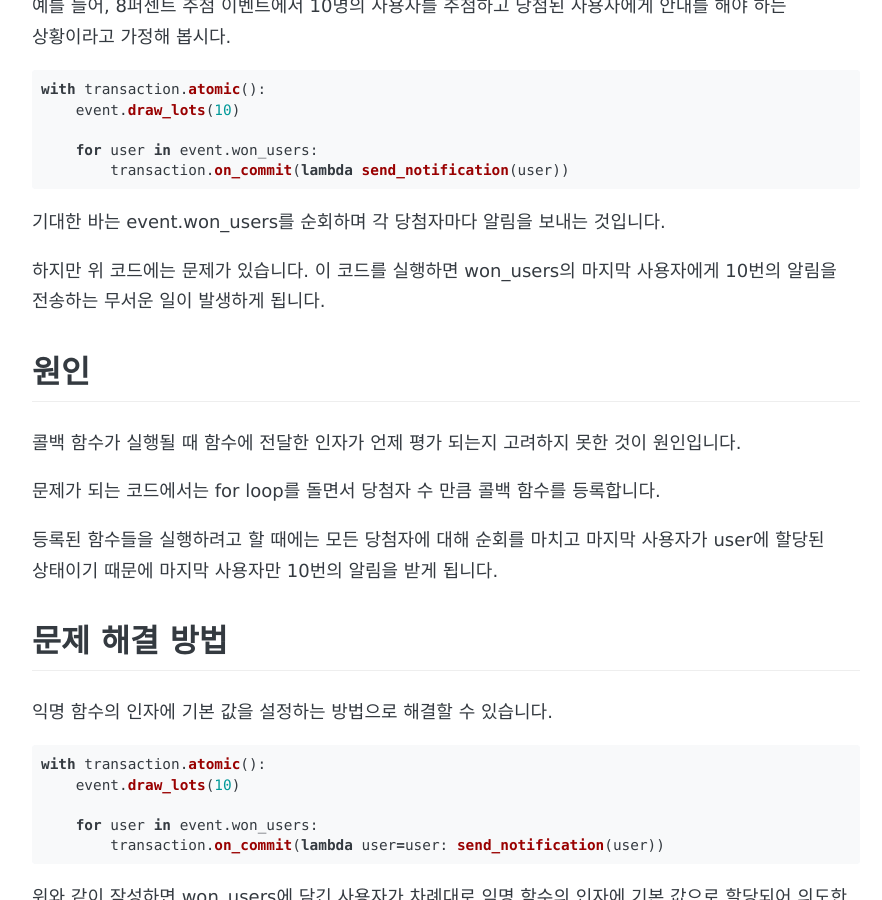
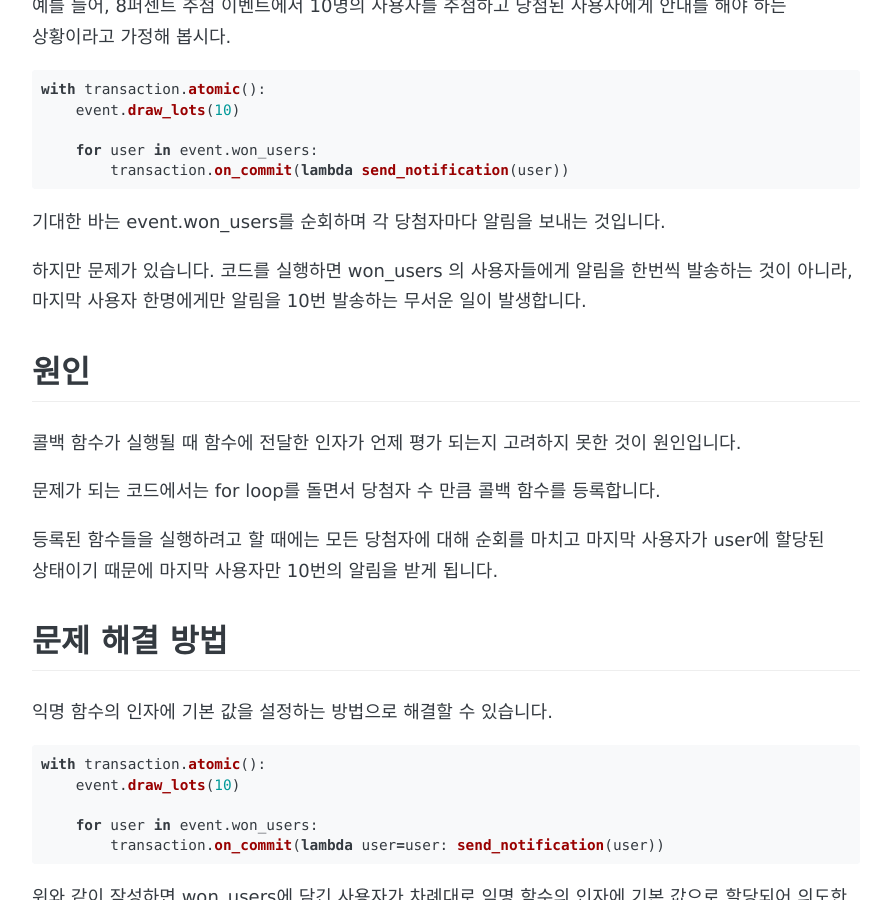
Before and after one commit to 8percent/8percent.github.io, a Jekyll site: the page built from _posts/2020-10-26-transaction-on-commit.md, in a window 1280 px wide and 900 px high, scrolled down 615 px. Shown: the whole window, without its empty margins (194-1076 px from the left). Built offline with Jekyll 4.4.1, drawn with Linux system fonts in a browser that asks for light colours; some web fonts are replaced.

Commit message:
Update _posts/2020-10-26-transaction-on-commit.md
Co-authored-by: Bak Yeon O <bakyeono@gmail.com>

```diff
--- a/_posts/2020-10-26-transaction-on-commit.md
+++ b/_posts/2020-10-26-transaction-on-commit.md
@@ -27,7 +27,7 @@ with transaction.atomic():
 
 기대한 바는 event.won_users를 순회하며 각 당첨자마다 알림을 보내는 것입니다.
 
-하지만 위 코드에는 문제가 있습니다. 이 코드를 실행하면 won_users의 마지막 사용자에게 10번의 알림을 전송하는 무서운 일이 발생하게 됩니다.
+하지만 문제가 있습니다. 코드를 실행하면 won_users 의 사용자들에게 알림을 한번씩 발송하는 것이 아니라, 마지막 사용자 한명에게만 알림을 10번 발송하는 무서운 일이 발생합니다.
 
 
 ## 원인
```
